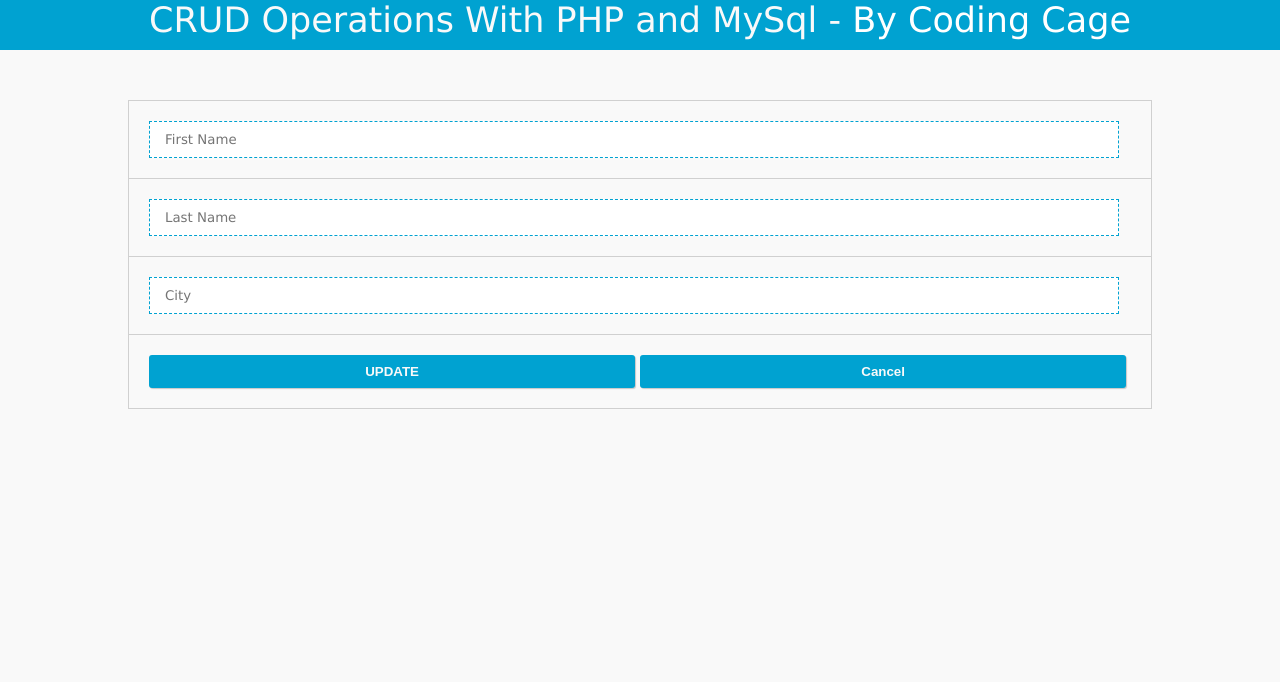
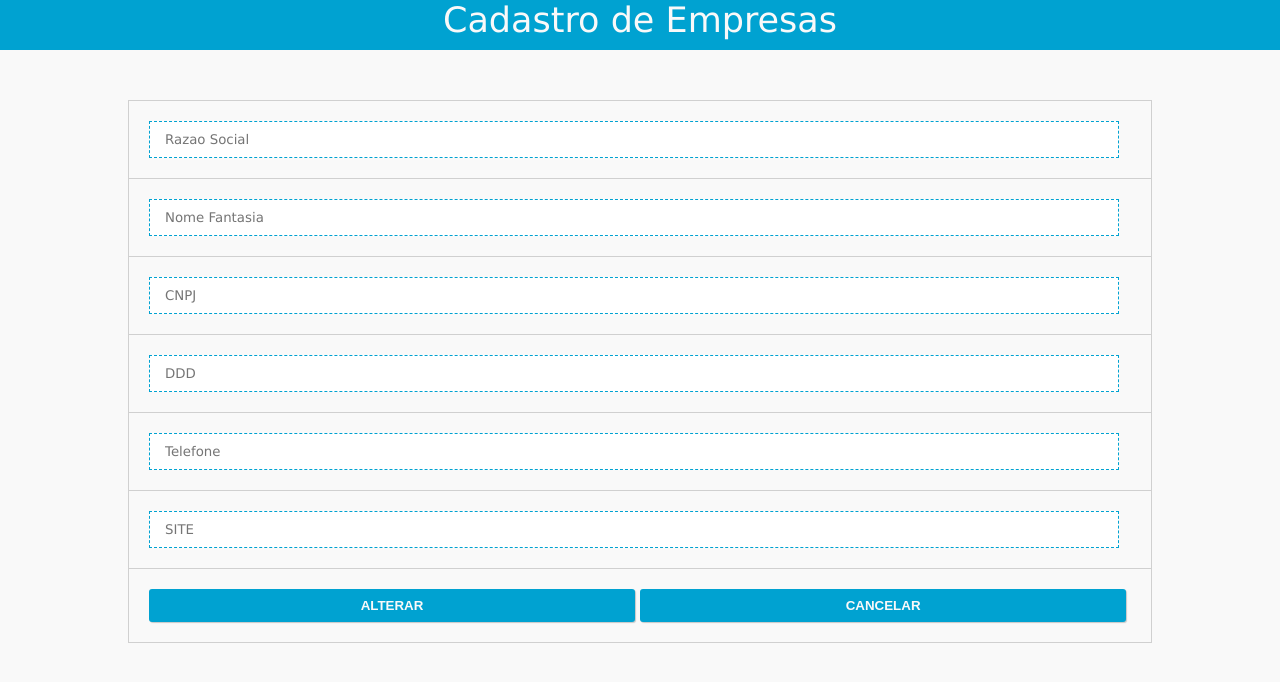
Before and after one commit to jeanzadoreski/Crud, a PHP site: page /edit_data.php in a window 1280 px wide. Shown: the top 682 px of the page. Run offline with PHP 8.4, Linux system fonts and the light colour scheme; data that the repository does not hold is empty.

Commit message:
Update edit_data.php

```diff
--- a/edit_data.php
+++ b/edit_data.php
@@ -9,17 +9,20 @@ if(isset($_GET['edit_id']))
 if(isset($_POST['btn-update']))
 {
 
-	$first_name = $_POST['first_name'];
-	$last_name = $_POST['last_name'];
-	$city_name = $_POST['city_name'];
+	$razao = $_POST['razao'];
+	$nome = $_POST['nome'];
+	$cnpj = $_POST['cnpj'];
+	$ddd = $_POST['ddd'];
+	$telefone = $_POST['telefone'];
+	$site = $_POST['site'];
 
-	$sql_query = "UPDATE users SET first_name='$first_name',last_name='$last_name',user_city='$city_name' WHERE user_id=".$_GET['edit_id'];
+	$sql_query = "UPDATE empresa SET razao='$razao',nome='$nome',cnpj='$cnpj',ddd='$ddd',telefone='$telefone',site='$site' WHERE id=".$_GET['edit_id'];
 
 	if(mysql_query($sql_query))
 	{
 		?>
 		<script type="text/javascript">
-		alert('Data Are Updated Successfully');
+		alert('Os dados foram atualizados com sucesso !');
 		window.location.href='index.php';
 		</script>
 		<?php
@@ -28,11 +31,10 @@ if(isset($_POST['btn-update']))
 	{
 		?>
 		<script type="text/javascript">
-		alert('error occured while updating data');
+		alert('Ocorreu um erro ao atualizar os dados');
 		</script>
 		<?php
 	}
-	// sql query execution function
 }
 if(isset($_POST['btn-cancel']))
 {
@@ -43,7 +45,7 @@ if(isset($_POST['btn-cancel']))
 <html xmlns="http://www.w3.org/1999/xhtml">
 <head>
 <meta http-equiv="Content-Type" content="text/html; charset=utf-8" />
-<title>CRUD Operations With PHP and MySql - By Coding Cage</title>
+<title>Cadastro de Empresas</title>
 <link rel="stylesheet" href="style.css" type="text/css" />
 </head>
 <body>
@@ -51,7 +53,7 @@ if(isset($_POST['btn-cancel']))
 
 <div id="header">
 	<div id="content">
-    <label>CRUD Operations With PHP and MySql - <a href="http://www.codingcage.com" target="_blank">By Coding Cage</a></label>
+    <label>Cadastro de Empresas</label>
     </div>
 </div>
 
@@ -60,18 +62,27 @@ if(isset($_POST['btn-cancel']))
     <form method="post">
     <table align="center">
     <tr>
-    <td><input type="text" name="first_name" placeholder="First Name" value="<?php echo $fetched_row['first_name']; ?>" required /></td>
+    <td><input type="text" name="razao" placeholder="Razao Social" value="<?php echo $fetched_row['razao']; ?>" maxlength=25 required /></td>
     </tr>
     <tr>
-    <td><input type="text" name="last_name" placeholder="Last Name" value="<?php echo $fetched_row['last_name']; ?>" required /></td>
+    <td><input type="text" name="nome" placeholder="Nome Fantasia" value="<?php echo $fetched_row['nome']; ?>" maxlength=50 required /></td>
     </tr>
     <tr>
-    <td><input type="text" name="city_name" placeholder="City" value="<?php echo $fetched_row['user_city']; ?>" required /></td>
+    <td><input type="text" name="cnpj" placeholder="CNPJ" value="<?php echo $fetched_row['cnpj']; ?>" maxlength=11 required /></td>
+    </tr>
+    <tr>
+    <td><input type="text" name="ddd" placeholder="DDD" value="<?php echo $fetched_row['ddd']; ?>" maxlength=3 required /></td>
+    </tr>
+    <tr>
+    <td><input type="text" name="telefone" placeholder="Telefone" value="<?php echo $fetched_row['telefone']; ?>" maxlength=8 required /></td>
+    </tr>
+    <tr>
+    <td><input type="text" name="site" placeholder="SITE" value="<?php echo $fetched_row['site']; ?>" maxlength=100 required /></td>
     </tr>
     <tr>
     <td>
-    <button type="submit" name="btn-update"><strong>UPDATE</strong></button>
-    <button type="submit" name="btn-cancel"><strong>Cancel</strong></button>
+    <button type="submit" name="btn-update"><strong>ALTERAR</strong></button>
+    <button type="submit" name="btn-cancel"><strong>CANCELAR</strong></button>
     </td>
     </tr>
     </table>
```
